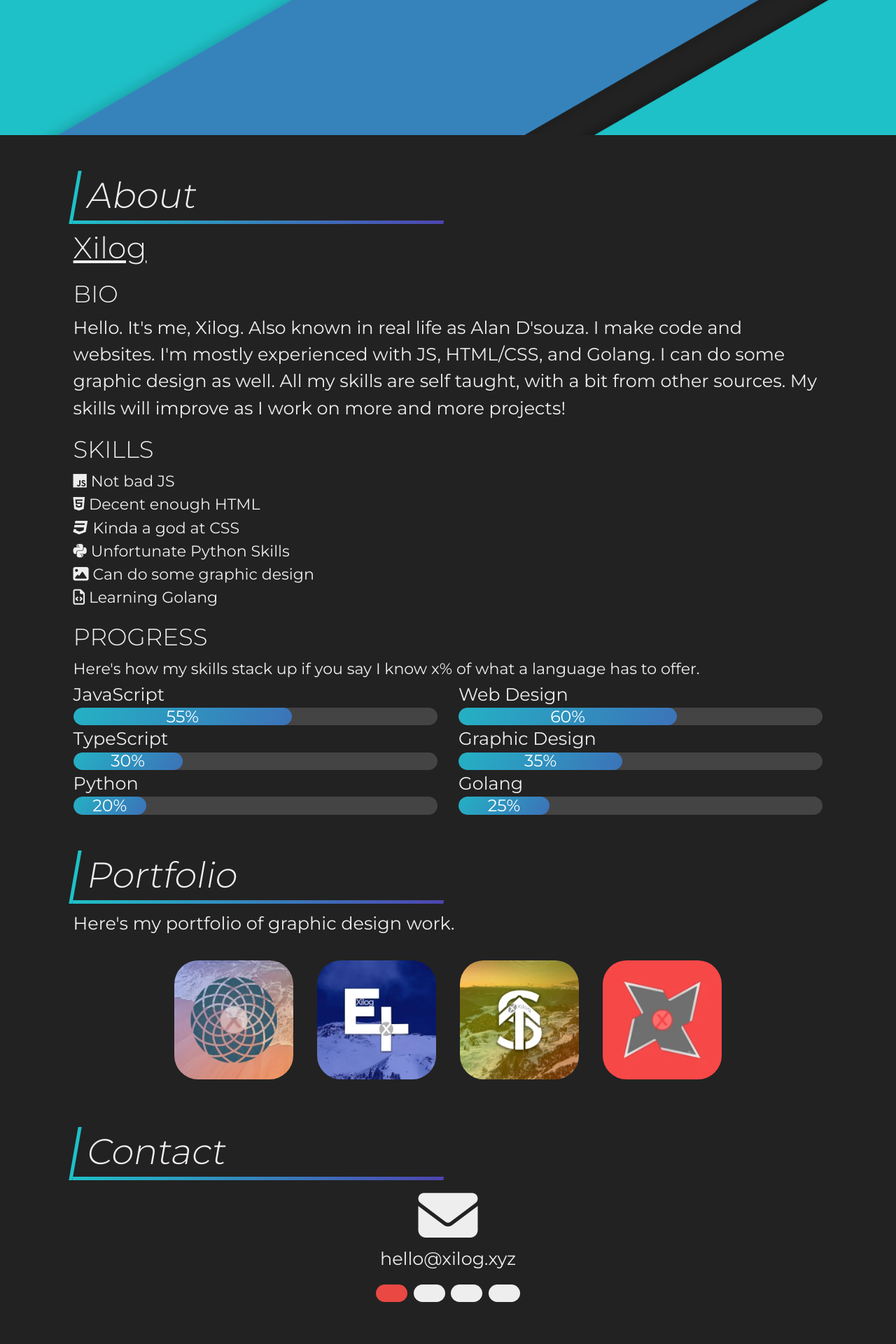
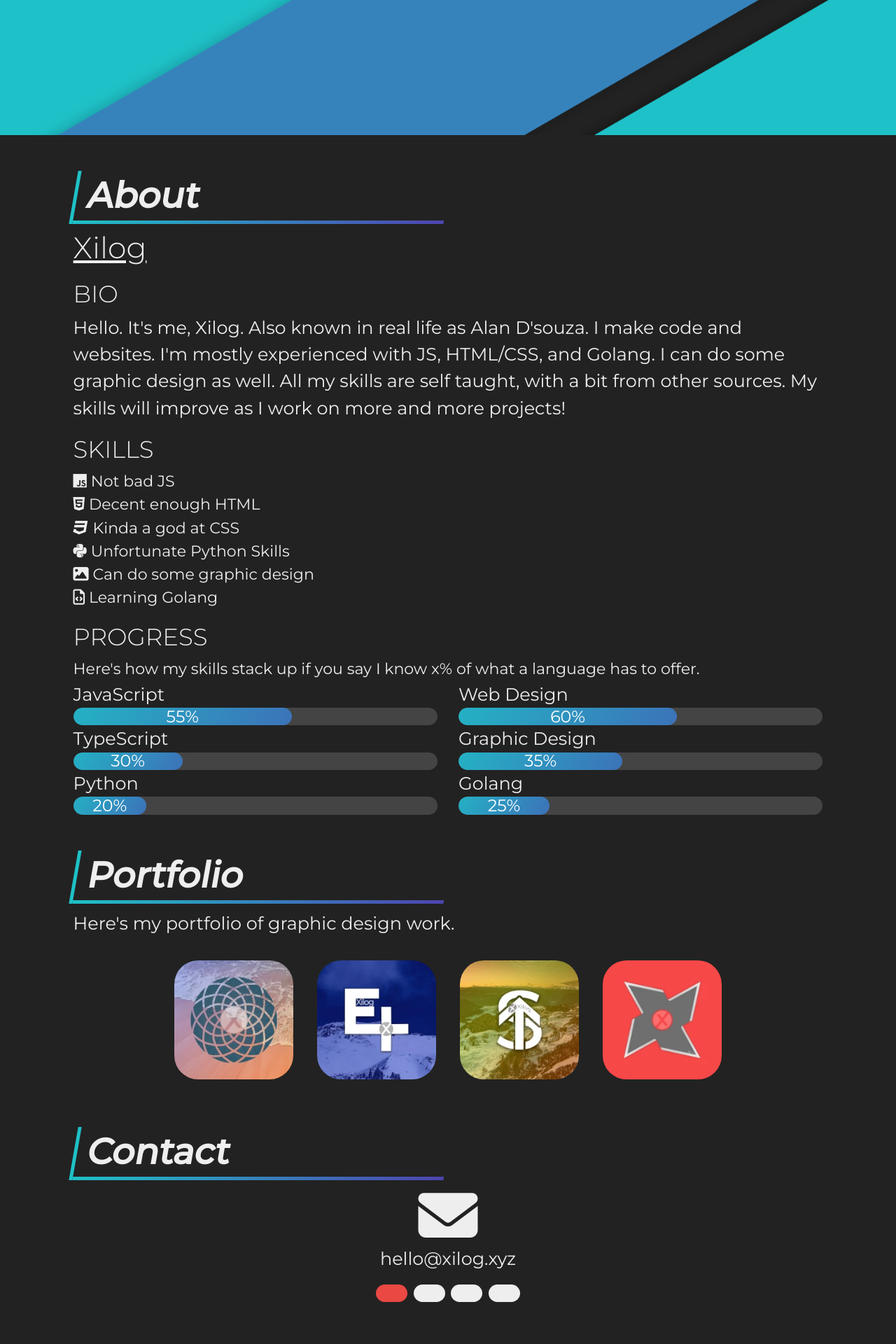
Before and after one commit to alanrme/xilog, a Jekyll site: the page built from index.html, in a window 1280 px wide. Shown: the part 707-2627 px from the top of the page at 70% size. Built offline with Jekyll 4.4.1, drawn with Linux system fonts in a browser that asks for light colours; nearby versions of some CDN libraries.

Commit message:
changed h2 font weight

```diff
--- a/css/style.scss
+++ b/css/style.scss
@@ -78,7 +78,7 @@ h2 {
 	font: {
 		family: $font-stack;
 		size: 3em;
-		weight: 300;
+		weight: 500;
 	}
 	text-align: center;
 }
@@ -180,6 +180,7 @@ p3 {
 		text-align: left;
 		padding: 5px 15px;
 		width: 50%;
+		font-weight: 900;
 	}
 }
 
```
